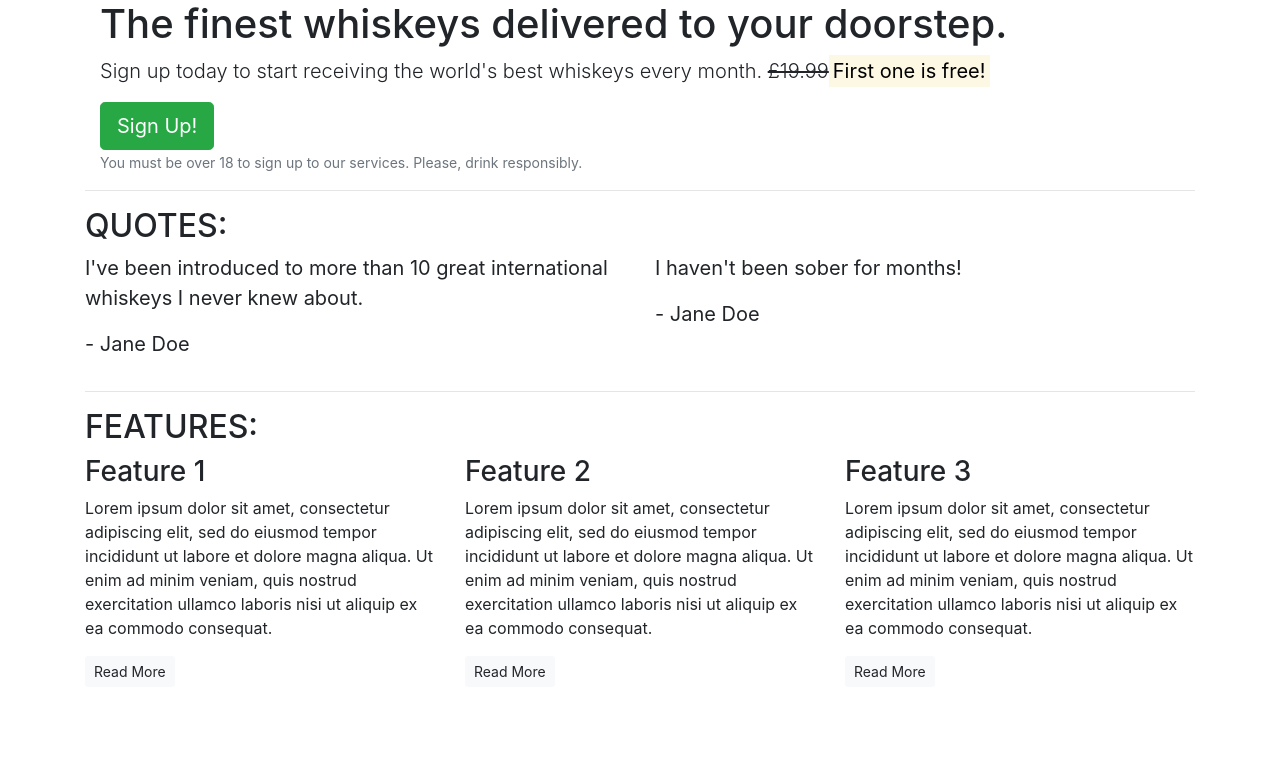
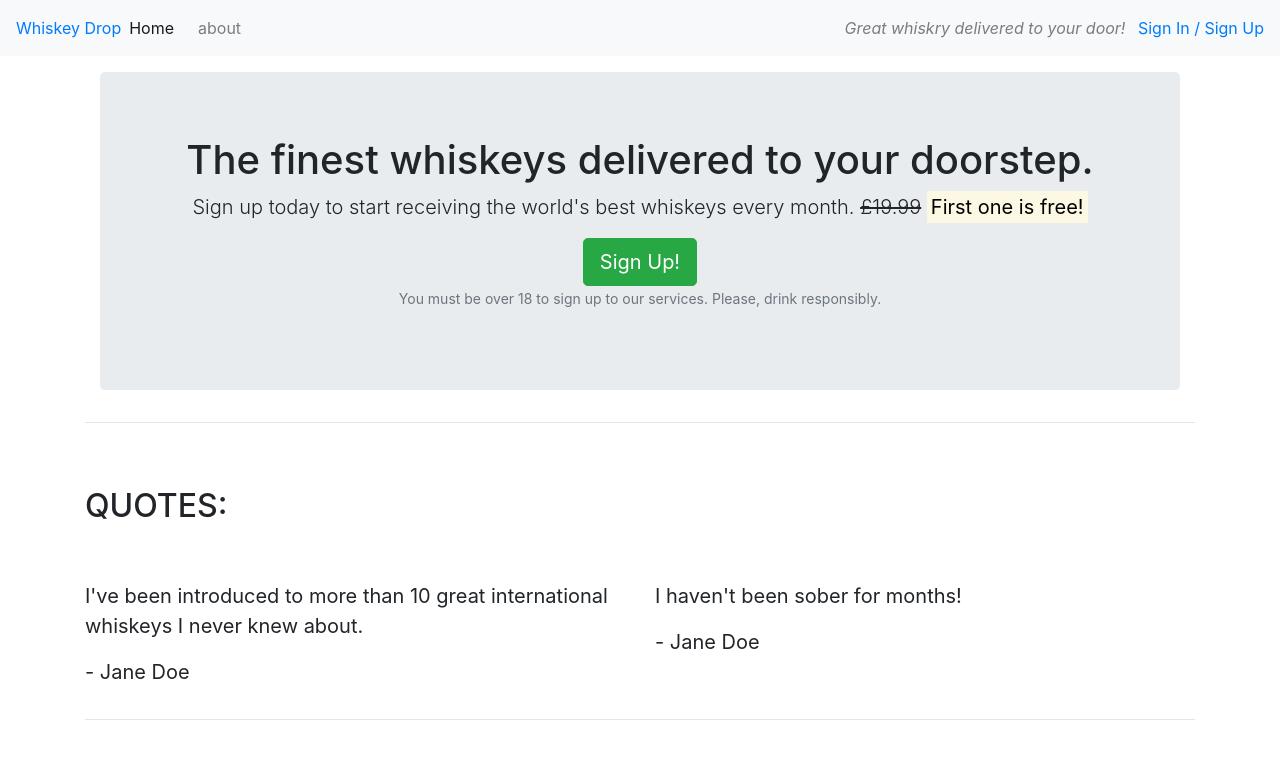
Before and after one commit to 0w3nM/first_bootstrap, a plain HTML site: page index.html in a window 1280 px wide. Shown: the top 781 px of the page. Drawn offline with nearby package versions, Linux system fonts and the light colour scheme.

Commit message:
Add style to heading and space to content.

```diff
--- a/index.html
+++ b/index.html
@@ -14,15 +14,28 @@
 </head>
 
 <body>
-    <article class="container">
+    <nav class="navbar navbar-light bg-light navbar-expand-sm">
+        <a href="/" calss="navbar-brand">Whiskey Drop</a>
+        <ul class ="navbar-nav mr-auto">
+            <li class="active nav-item mr-2"><a class="nav-link" href="/">Home</a></li>
+            <li class="nav-item mr-2"><a class="nav-link" href="/about">about</a></li>
+            <li class="nav-item mr-2 d-block d-sm-none"><a class="nav-link" href="/login">Sign In / Sign Up</a></li>
+        </ul>
+        <div class ="d-none d-md-block">
+            <p class="navbar-text my-auto mr-2"><i>Great whiskry delivered to your door!</i></p>
+            <a href="/login">Sign In / Sign Up</a>
+        </div>
+    </nav>
+    <article class="container mt-3">
         <!-- Callout -->
         <div calass="row">
             <div class="col-12">
-                <section class="callout">
+                <section class="callout jumbotron text-center">
                     <h1>The finest whiskeys delivered to your doorstep.</h1>
                     <p class="lead">Sign up today to start receiving the world's best whiskeys every month.
-                    <s>£19.99</s><strong><mark>First one is free!</mark></strong>
-                    </p>
+                        <s class="d-none d-sm-inline">£19.99</s>
+                        <span class="d-inline d-sm-none"><br></span>
+                        <strong><mark>First one is free!</mark></strong></p>
                     <button class="btn btn-success btn-lg">Sign Up!</button>
                     <p class="text-muted"><small>You must be over 18 to sign up to our services. Please, drink
                     responsibly.</small></p>
@@ -35,7 +48,7 @@
         <!-- Quotes -->
         <section class="quotes">
             <div class="row">
-                <div class="col-12">
+                <div class="col-12 my-5">
                     <h2 class="text-uppercase">Quotes:</h2>
                 </div>
             </div>
@@ -60,7 +73,7 @@
         <!-- Features -->
         <section class="features">
             <div class="row">
-                <div class="col-12">
+                <div class="col-12 my-5">
                     <h2 class="text-uppercase">Features:</h2>
                 </div>
             </div>
```
